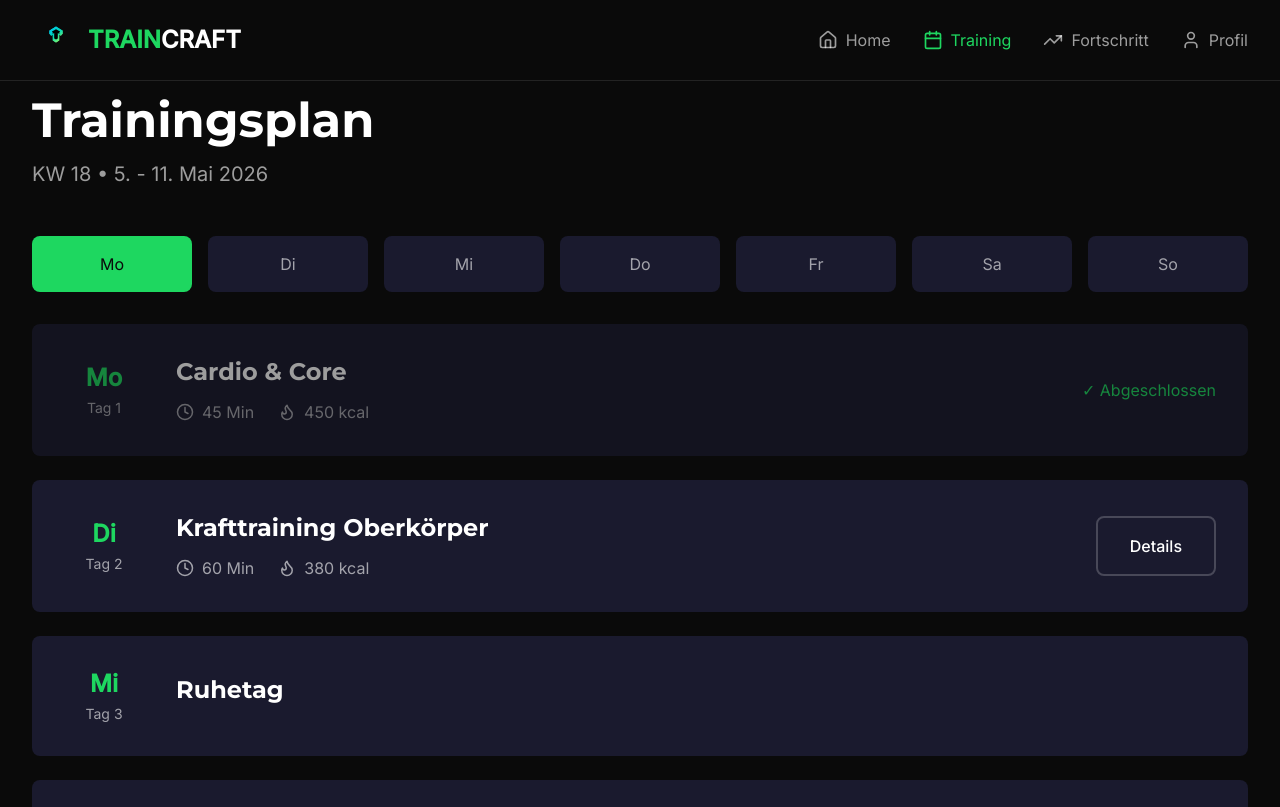
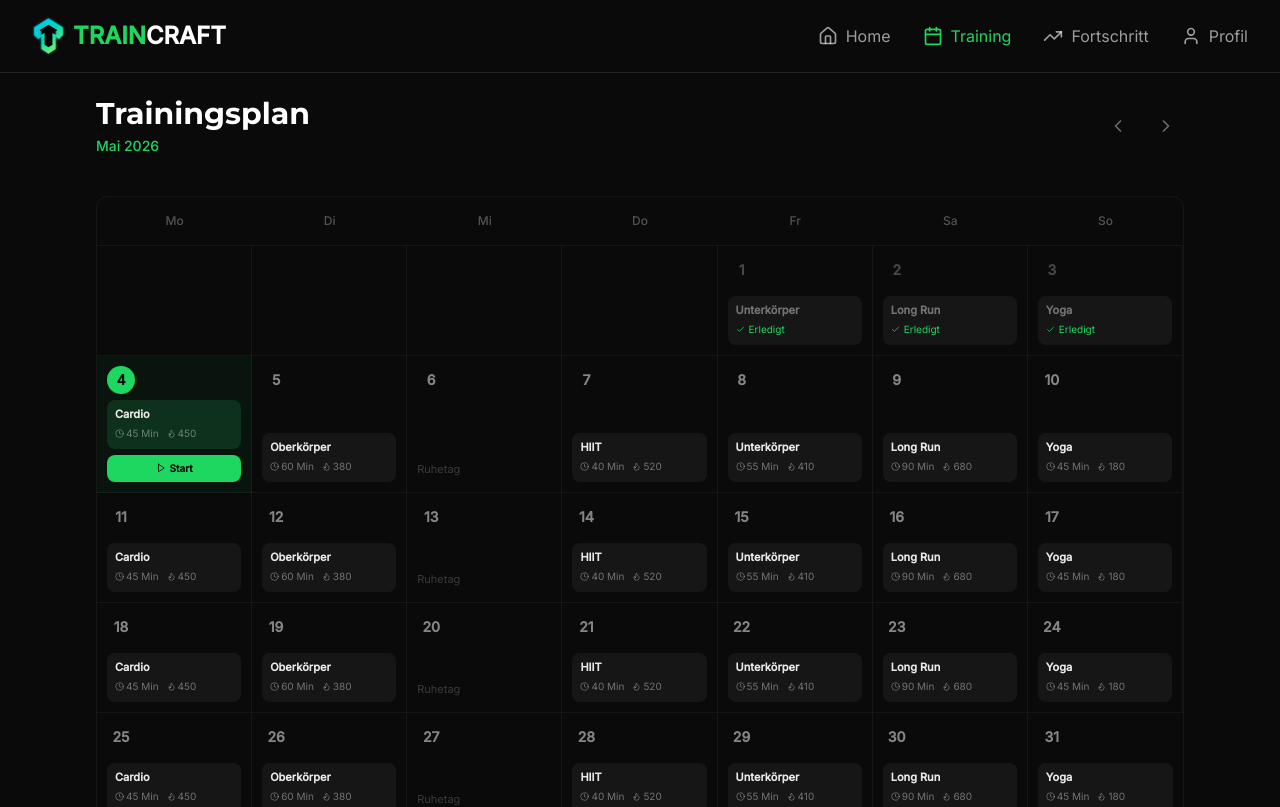
Before and after one commit to D7724/Traincraft, a React (Vite) app: page /training in a window 1280 px wide. Shown: the top 807 px of the page. Built offline with nearby package versions, Linux system fonts and the light colour scheme.

Commit message:
Fixed logo and caldenar view.

```diff
--- a/src/app/components/Navigation.tsx
+++ b/src/app/components/Navigation.tsx
@@ -16,7 +16,7 @@ export function Navigation() {
     <nav className="fixed top-0 left-0 right-0 z-50 bg-[#0A0A0A] border-b border-white/10">
       <div className="max-w-7xl mx-auto px-8 py-4 flex items-center justify-between">
         <Link to="/" className="flex items-center gap-2">
-          <img src={logoSvg} alt="Traincraft" className="h-12" />
+          <img src={logoSvg} alt="Traincraft" className="h-10" />
           <span className="text-2xl font-bold text-[#1ED760]">TRAIN<span className="text-white">CRAFT</span></span>
         </Link>
 
@@ -25,11 +25,10 @@ export function Navigation() {
             <Link
               key={path}
               to={path}
-              className={`flex items-center gap-2 transition-colors ${
-                location.pathname === path
+              className={`flex items-center gap-2 transition-colors ${location.pathname === path
                   ? 'text-[#1ED760]'
                   : 'text-white/60 hover:text-white'
-              }`}
+                }`}
             >
               <Icon size={20} />
               <span>{label}</span>
--- a/src/app/pages/Landing.tsx
+++ b/src/app/pages/Landing.tsx
@@ -24,7 +24,7 @@ export function Landing() {
       <nav className="fixed top-0 left-0 right-0 z-50 bg-[#0A0A0A]/95 backdrop-blur-sm border-b border-white/10">
         <div className="max-w-7xl mx-auto px-8 py-4 flex items-center justify-between">
           <Link to="/" className="flex items-center gap-2">
-            <img src={logoSvg} alt="Traincraft" className="h-12" />
+            <img src={logoSvg} alt="Traincraft" className="h-10" />
             <span className="text-2xl font-bold text-[#1ED760]">TRAIN<span className="text-white">CRAFT</span></span>
           </Link>
           <Link to="/dashboard">
--- a/src/app/pages/Training.tsx
+++ b/src/app/pages/Training.tsx
@@ -1,101 +1,173 @@
 import { Navigation } from '../components/Navigation';
-import { Card } from '../components/Card';
-import { Button } from '../components/Button';
-import { Clock, Flame, Play } from 'lucide-react';
+import { Clock, Flame, Play, Check, ChevronLeft, ChevronRight } from 'lucide-react';
 import { Link } from 'react-router';
+
+const WEEK_TEMPLATE = [
+  { name: 'Cardio & Core', duration: '45 Min', calories: 450 },
+  { name: 'Krafttraining Oberkörper', duration: '60 Min', calories: 380 },
+  { name: 'Ruhetag', duration: '-', calories: 0 },
+  { name: 'HIIT & Mobility', duration: '40 Min', calories: 520 },
+  { name: 'Krafttraining Unterkörper', duration: '55 Min', calories: 410 },
+  { name: 'Long Run', duration: '90 Min', calories: 680 },
+  { name: 'Yoga & Stretching', duration: '45 Min', calories: 180 },
+];
+
+const MONTH_NAMES = [
+  'Januar', 'Februar', 'März', 'April', 'Mai', 'Juni',
+  'Juli', 'August', 'September', 'Oktober', 'November', 'Dezember',
+];
+
+function buildMonth(year: number, month: number) {
+  const daysInMonth = new Date(year, month + 1, 0).getDate();
+  const startDay = new Date(year, month, 1).getDay();
+  const startOffset = startDay === 0 ? 6 : startDay - 1;
+
+  const days: {
+    day: number;
+    label: string;
+    duration: string;
+    calories: number;
+    isRest: boolean;
+    completed: boolean;
+  }[] = [];
+
+  for (let d = 1; d <= daysInMonth; d++) {
+    const date = new Date(year, month, d);
+    const dow = date.getDay();
+    const weekdayIndex = dow === 0 ? 6 : dow - 1;
+    const workout = WEEK_TEMPLATE[weekdayIndex];
+    const completed = d < 4;
+
+    days.push({
+      day: d,
+      label: workout.name,
+      duration: workout.duration,
+      calories: workout.calories,
+      isRest: workout.duration === '-',
+      completed,
+    });
+  }
+
+  return { days, startOffset };
+}
+
+const SHORT_LABELS: Record<string, string> = {
+  'Cardio & Core': 'Cardio',
+  'Krafttraining Oberkörper': 'Oberkörper',
+  'Ruhetag': 'Ruhetag',
+  'HIIT & Mobility': 'HIIT',
+  'Krafttraining Unterkörper': 'Unterkörper',
+  'Long Run': 'Long Run',
+  'Yoga & Stretching': 'Yoga',
+};
 
 export function Training() {
   const weekDays = ['Mo', 'Di', 'Mi', 'Do', 'Fr', 'Sa', 'So'];
-  const workouts = [
-    { day: 0, name: 'Cardio & Core', duration: '45 Min', calories: 450, completed: true },
-    { day: 1, name: 'Krafttraining Oberkörper', duration: '60 Min', calories: 380, completed: false },
-    { day: 2, name: 'Ruhetag', duration: '-', calories: 0, completed: false },
-    { day: 3, name: 'HIIT & Mobility', duration: '40 Min', calories: 520, completed: false },
-    { day: 4, name: 'Krafttraining Unterkörper', duration: '55 Min', calories: 410, completed: false },
-    { day: 5, name: 'Long Run', duration: '90 Min', calories: 680, completed: false },
-    { day: 6, name: 'Yoga & Stretching', duration: '45 Min', calories: 180, completed: false }
-  ];
+  const { days, startOffset } = buildMonth(2026, 4);
+  const today = 4;
 
   return (
     <div className="min-h-screen bg-[#0A0A0A] pt-24 pb-16">
       <Navigation />
 
-      <div className="max-w-7xl mx-auto px-8">
-        <div className="mb-12">
-          <h1 className="text-5xl mb-4 text-white">Trainingsplan</h1>
-          <p className="text-xl text-white/60">KW 18 • 5. - 11. Mai 2026</p>
+      <div className="max-w-6xl mx-auto px-8">
+        <div className="flex items-center justify-between mb-10">
+          <div>
+            <h1 className="text-3xl font-bold text-white">Trainingsplan</h1>
+            <p className="text-[#1ED760] text-sm font-medium mt-1">Mai 2026</p>
+          </div>
+          <div className="flex items-center gap-3">
+            <button className="p-2 rounded-lg text-white/40 hover:text-white hover:bg-white/5 transition-colors">
+              <ChevronLeft size={20} />
+            </button>
+            <button className="p-2 rounded-lg text-white/40 hover:text-white hover:bg-white/5 transition-colors">
+              <ChevronRight size={20} />
+            </button>
+          </div>
         </div>
 
-        <div className="grid grid-cols-7 gap-4 mb-8">
+        <div className="border border-white/5 rounded-xl overflow-hidden">
+          <div className="grid grid-cols-7">
             {weekDays.map((day, i) => (
-            <div
-              key={i}
-              className={`text-center p-4 rounded-lg ${
-                i === 0 ? 'bg-[#1ED760] text-[#0A0A0A]' : 'bg-[#1A1A2E] text-white/60'
-              }`}
-            >
+              <div key={i} className="text-center text-xs font-medium text-white/30 py-4 border-b border-white/5">
                 {day}
               </div>
             ))}
           </div>
 
-        <div className="grid grid-cols-1 gap-6">
-          {workouts.map((workout, i) => (
-            <Card
-              key={i}
-              className={`${
-                workout.completed
-                  ? 'bg-[#1A1A2E] opacity-60'
-                  : i === 0
-                  ? 'bg-gradient-to-r from-[#1ED760]/20 to-[#1A1A2E] border-2 border-[#1ED760]'
-                  : 'bg-[#1A1A2E]'
+          <div className="grid grid-cols-7">
+            {Array.from({ length: startOffset }).map((_, i) => (
+              <div key={`e-${i}`} className="min-h-[110px] border-r border-b border-white/5 last:border-r-0 bg-[#0A0A0A]" />
+            ))}
+
+            {days.map((d) => {
+              const isToday = d.day === today;
+
+              return (
+                <div
+                  key={d.day}
+                  className={`min-h-[110px] p-2.5 border-r border-b border-white/5 last:border-r-0 flex flex-col relative ${
+                    isToday ? 'bg-[#1ED760]/5' : ''
                   }`}
                 >
-              <div className="flex items-center justify-between">
-                <div className="flex items-center gap-8">
-                  <div className="text-center min-w-[80px]">
-                    <div className="text-2xl font-bold text-[#1ED760] mb-1">
-                      {weekDays[workout.day]}
-                    </div>
-                    <div className="text-sm text-white/60">Tag {workout.day + 1}</div>
+                  <div className="flex items-center justify-between mb-1.5">
+                    <span className={`text-sm font-semibold leading-none w-7 h-7 flex items-center justify-center rounded-full ${
+                      isToday ? 'bg-[#1ED760] text-[#0A0A0A]' : d.completed ? 'text-white/25' : 'text-white/50'
+                    }`}>
+                      {d.day}
+                    </span>
                   </div>
 
-                  <div>
-                    <h3 className="text-2xl mb-3 text-white">{workout.name}</h3>
-                    {workout.duration !== '-' && (
-                      <div className="flex gap-6 text-white/60">
-                        <div className="flex items-center gap-2">
-                          <Clock size={18} />
-                          <span>{workout.duration}</span>
+                  {d.isRest ? (
+                    <span className={`text-[11px] mt-auto mb-1 ${d.completed ? 'text-white/15' : 'text-white/20'}`}>
+                      {d.completed ? '✓ Erholt' : 'Ruhetag'}
+                    </span>
+                  ) : (
+                    <div className={`mt-auto rounded-lg p-2 ${
+                      d.completed
+                        ? 'bg-white/5'
+                        : isToday
+                        ? 'bg-[#1ED760]/15'
+                        : 'bg-white/5'
+                    }`}>
+                      <p className={`text-[11px] font-semibold leading-tight mb-1 ${
+                        d.completed ? 'text-white/40' : 'text-white/90'
+                      }`}>
+                        {SHORT_LABELS[d.label] || d.label}
+                      </p>
+                      {!d.completed && (
+                        <div className="flex items-center gap-2 text-[10px] text-white/40">
+                          <span className="flex items-center gap-0.5">
+                            <Clock size={9} />
+                            {d.duration}
+                          </span>
+                          <span className="flex items-center gap-0.5">
+                            <Flame size={9} />
+                            {d.calories}
+                          </span>
                         </div>
-                        <div className="flex items-center gap-2">
-                          <Flame size={18} />
-                          <span>{workout.calories} kcal</span>
-                        </div>
+                      )}
+                      {d.completed && (
+                        <div className="flex items-center gap-1 text-[10px] text-[#1ED760]">
+                          <Check size={9} />
+                          Erledigt
                         </div>
                       )}
                     </div>
+                  )}
+
+                  {isToday && !d.completed && !d.isRest && (
+                    <Link to="/workout" className="mt-1.5">
+                      <div className="flex items-center justify-center gap-1 bg-[#1ED760] text-[#0A0A0A] text-[10px] font-bold py-1.5 rounded-lg hover:bg-[#1ED760]/90 transition-colors">
+                        <Play size={10} />
+                        Start
                       </div>
-
-                <div>
-                  {workout.completed ? (
-                    <div className="text-[#1ED760]">✓ Abgeschlossen</div>
-                  ) : workout.duration !== '-' ? (
-                    i === 0 ? (
-                      <Link to="/workout">
-                        <Button variant="primary" className="gap-2">
-                          <Play size={20} />
-                          Starten
-                        </Button>
                     </Link>
-                    ) : (
-                      <Button variant="outline">Details</Button>
-                    )
-                  ) : null}
+                  )}
                 </div>
+              );
+            })}
           </div>
-            </Card>
-          ))}
         </div>
       </div>
     </div>
```
Also changed, not shown: src/ressources/logo.svg. Lines whose indentation alone changed are shown as unchanged.
